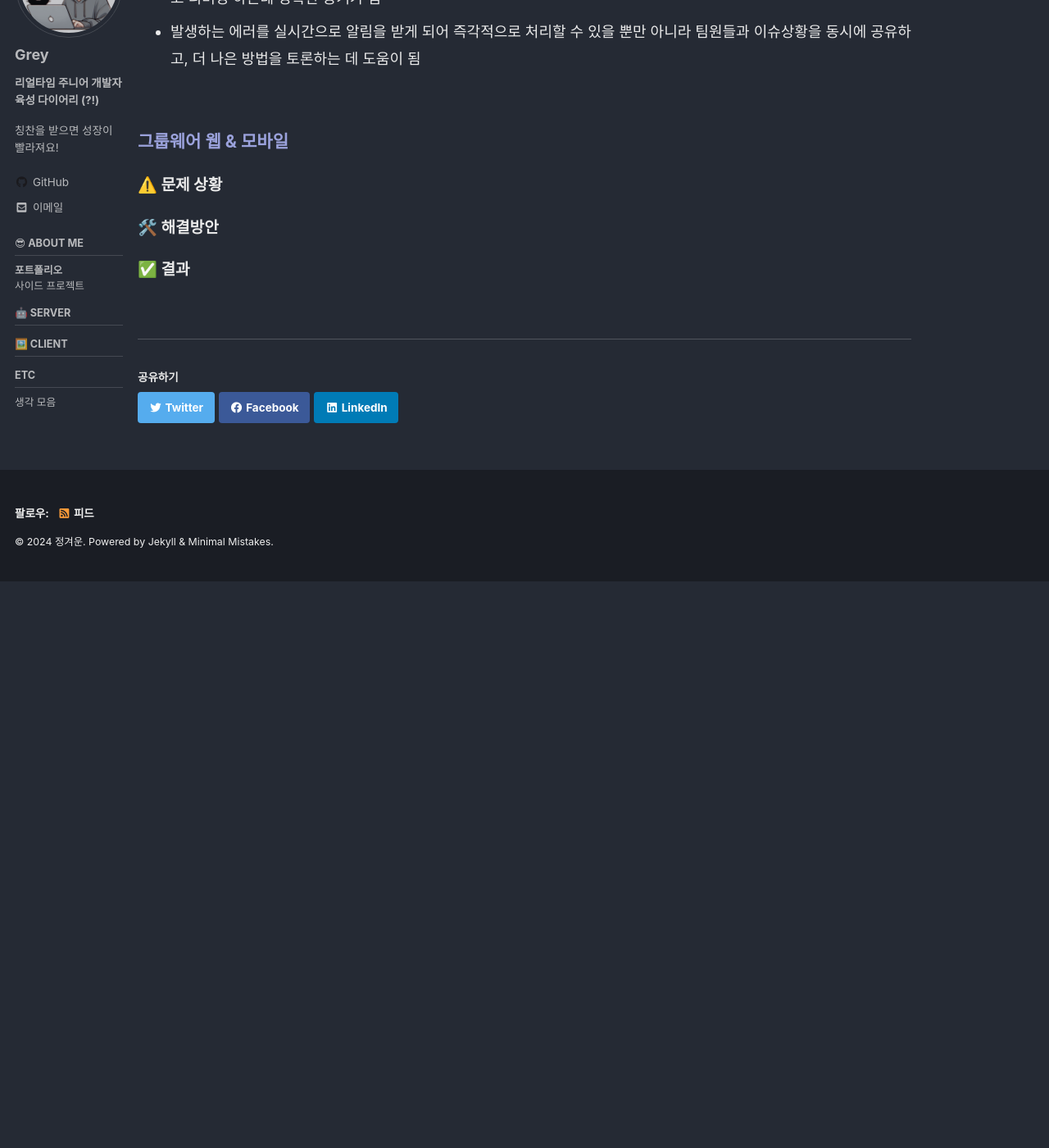
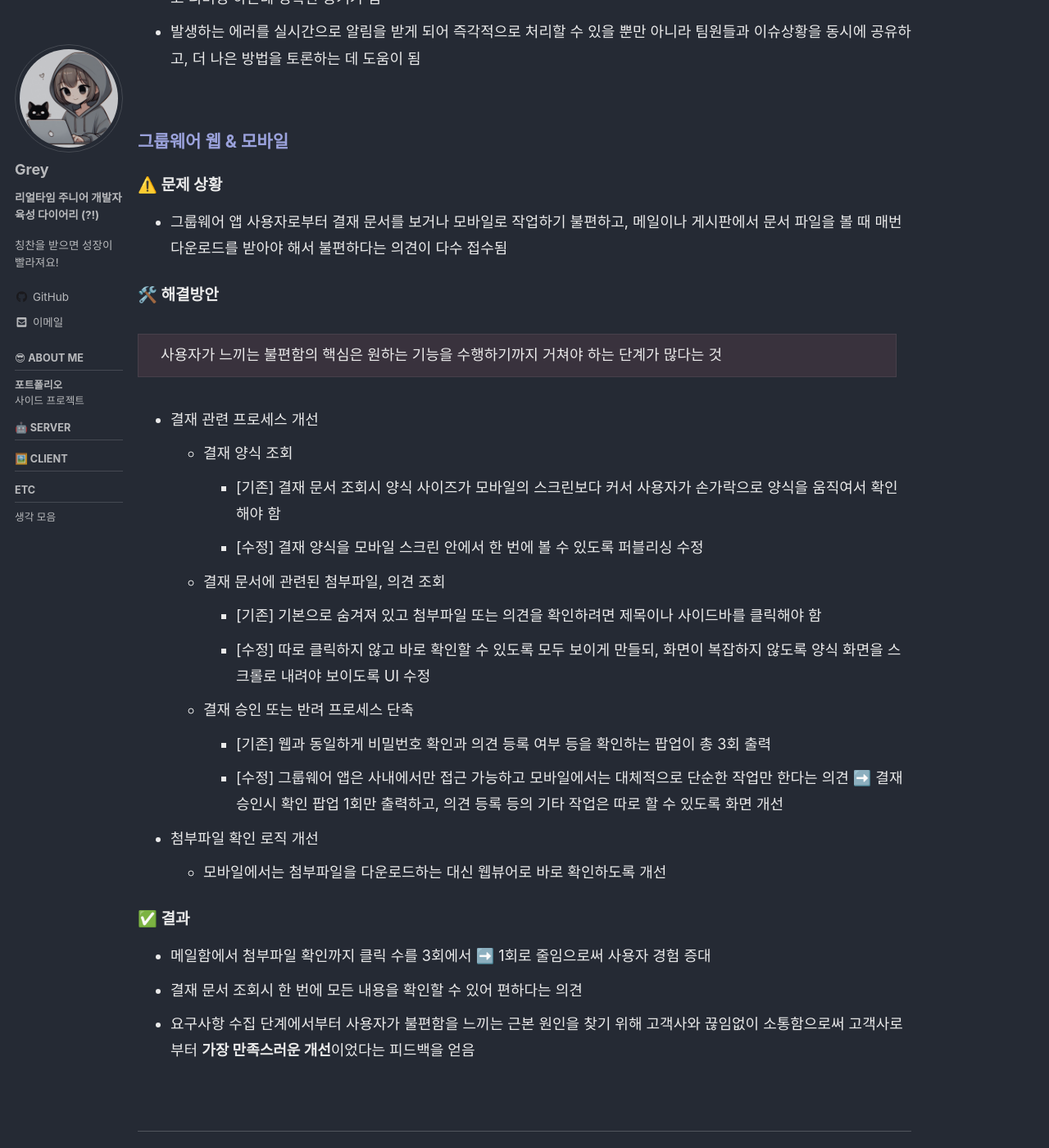
Before and after one commit to grey920/grey920.github.io, a Jekyll site: the page built from _pages/portfolio.md, in a window 1280 px wide and 1400 px high, scrolled down 3491 px. Shown: the whole window at 82% size. Built offline with Jekyll 4.4.1, drawn with Linux system fonts in a browser that asks for light colours; cached includes are drawn as plain includes; some web fonts are replaced; before the commit the page ends 4200 px from its top, so only the background shows below that.

Commit message:
fix: 포트폴리오 > 그룹웨어 웹 & 모바일 추가

```diff
--- a/_pages/portfolio.md
+++ b/_pages/portfolio.md
@@ -74,7 +74,25 @@ Java 백엔드 개발자
 
 ### 그룹웨어 웹 & 모바일
 #### ⚠️ 문제 상황
+- 그룹웨어 앱 사용자로부터 결재 문서를 보거나 모바일로 작업하기 불편하고, 메일이나 게시판에서 문서 파일을 볼 때 매번 다운로드를 받아야 해서 불편하다는 의견이 다수 접수됨
 
 #### 🛠️ 해결방안
+> 사용자가 느끼는 불편함의 핵심은 원하는 기능을 수행하기까지 거쳐야 하는 단계가 많다는 것
+
+- 결재 관련 프로세스 개선
+    - 결재 양식 조회
+        - [기존] 결재 문서 조회시 양식 사이즈가 모바일의 스크린보다 커서 사용자가 손가락으로 양식을 움직여서 확인해야 함
+        - [수정] 결재 양식을 모바일 스크린 안에서 한 번에 볼 수 있도록 퍼블리싱 수정
+    - 결재 문서에 관련된 첨부파일, 의견 조회
+        - [기존] 기본으로 숨겨져 있고 첨부파일 또는 의견을 확인하려면 제목이나 사이드바를 클릭해야 함
+        - [수정] 따로 클릭하지 않고 바로 확인할 수 있도록 모두 보이게 만들되, 화면이 복잡하지 않도록 양식 화면을 스크롤로 내려야 보이도록 UI 수정
+    - 결재 승인 또는 반려 프로세스 단축
+        - [기존] 웹과 동일하게 비밀번호 확인과 의견 등록 여부 등을 확인하는 팝업이 총 3회 출력
+        - [수정] 그룹웨어 앱은 사내에서만 접근 가능하고 모바일에서는 대체적으로 단순한 작업만 한다는 의견 ➡️ 결재 승인시 확인 팝업 1회만 출력하고, 의견 등록 등의 기타 작업은 따로 할 수 있도록 화면 개선
+- 첨부파일 확인 로직 개선
+    - 모바일에서는 첨부파일을 다운로드하는 대신 웹뷰어로 바로 확인하도록 개선
 
 #### ✅ 결과
+- 메일함에서 첨부파일 확인까지 클릭 수를 3회에서 ➡️ 1회로 줄임으로써 사용자 경험 증대
+- 결재 문서 조회시 한 번에 모든 내용을 확인할 수 있어 편하다는 의견
+- 요구사항 수집 단계에서부터 사용자가 불편함을 느끼는 근본 원인을 찾기 위해 고객사와 끊임없이 소통함으로써 고객사로부터 **가장 만족스러운 개선**이었다는 피드백을 얻음
```
